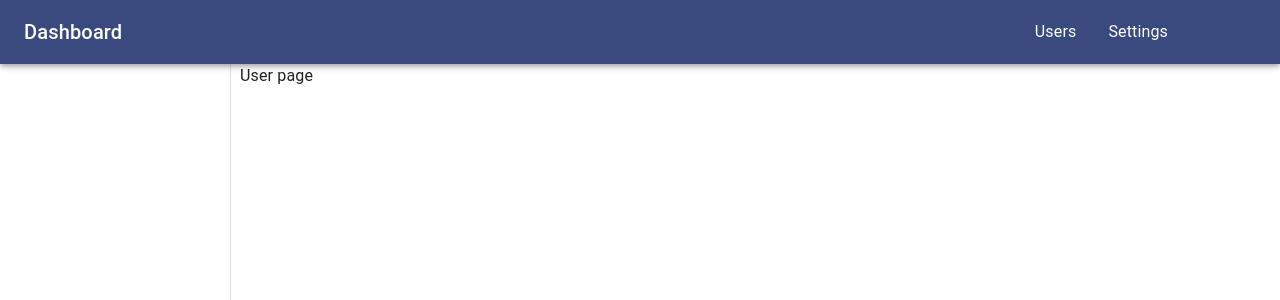
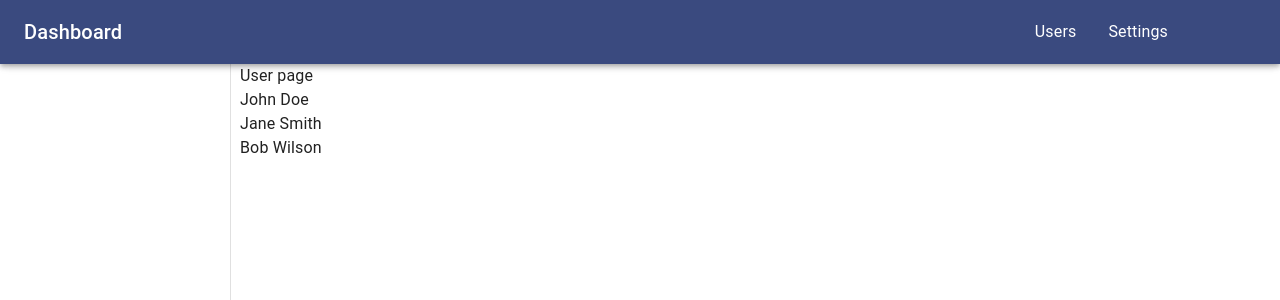
Before and after one commit to thevowels/next, a Next.js app in the folder dashboards/: page /users in a window 1280 px wide. Shown: the top 300 px of the page. Built offline with nearby package versions, Linux system fonts and the light colour scheme; some icons are missing; what @mui/material-nextjs would draw is missing.

Commit message:
feat: add user model and dummy data

```diff
--- a/dashboards/app/(dashboard)/users/page.tsx
+++ b/dashboards/app/(dashboard)/users/page.tsx
@@ -1,8 +1,22 @@
+import {User } from "@/lib/models/User";
+import {mockUsers} from "@/lib/dummy/mockUsers";
+
+
 export  default  function UsersPage()
 {
+    const users: User[] = mockUsers;
     return (
         <div>
             User page
+            {
+                users.map((user: User) => (
+                    <div key={user._id}>
+                        {
+                            user.name
+                        }
+                    </div>
+                ))
+            }
         </div>
     )
 }
--- /dev/null
+++ b/dashboards/lib/dummy/mockUsers.ts
@@ -0,0 +1,28 @@
+import { User} from "../models/User";
+
+export const mockUsers: User[] = [
+    {
+        _id: '1',
+        name: 'John Doe',
+        email: 'john@example.com',
+        role: 'admin',
+        status: 'active',
+        createdAt: '2026-01-15T10:00:00Z',
+    },
+    {
+        _id: '2',
+        name: 'Jane Smith',
+        email: 'jane@example.com',
+        role: 'editor',
+        status: 'active',
+        createdAt: '2026-02-01T14:30:00Z',
+    },
+    {
+        _id: '3',
+        name: 'Bob Wilson',
+        email: 'bob@example.com',
+        role: 'viewer',
+        status: 'inactive',
+        createdAt: '2026-02-10T09:15:00Z',
+    },
+];
--- /dev/null
+++ b/dashboards/lib/models/User.ts
@@ -0,0 +1,12 @@
+export type UserRole = 'admin' | 'editor' | 'viewer';
+export type UserStatus = 'active' | 'inactive' | 'pending';
+
+export interface User {
+    _id: string;
+    name: string;
+    email: string;
+    role: UserRole;
+    status: UserStatus;
+    avatarUrl?: string;
+    createdAt: string;
+}
```
